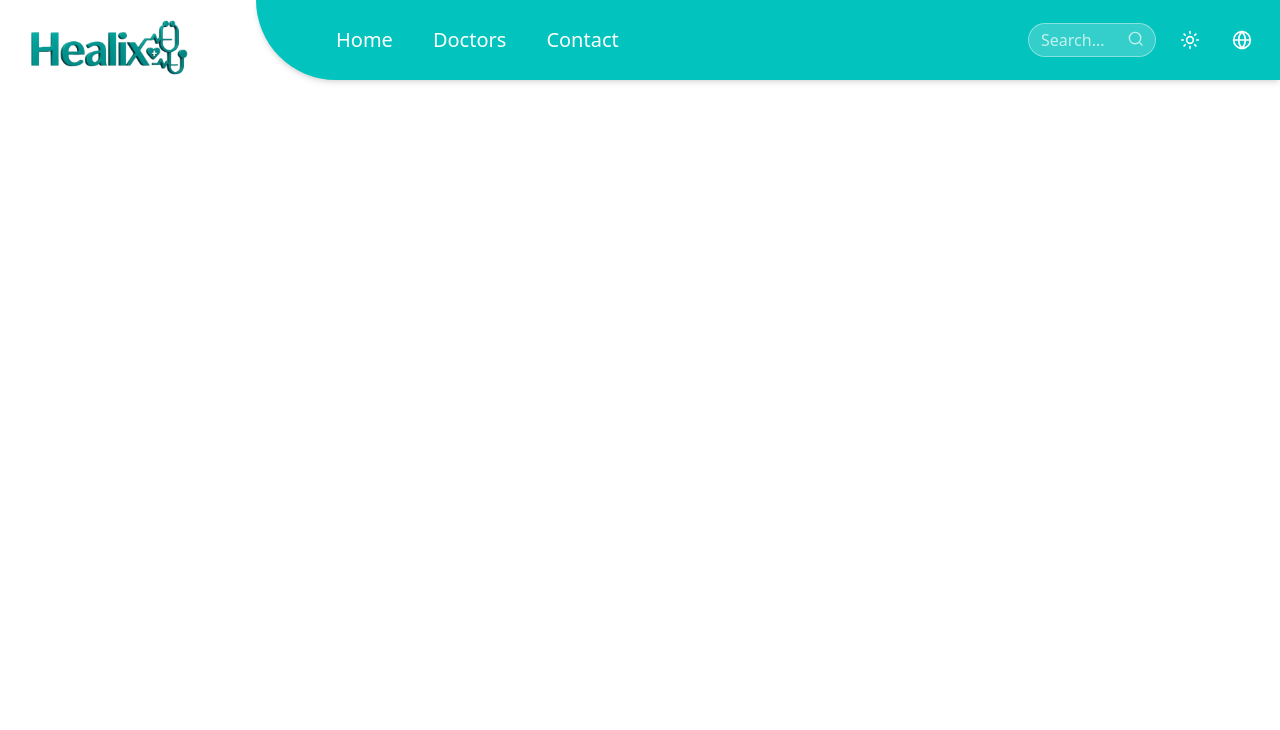
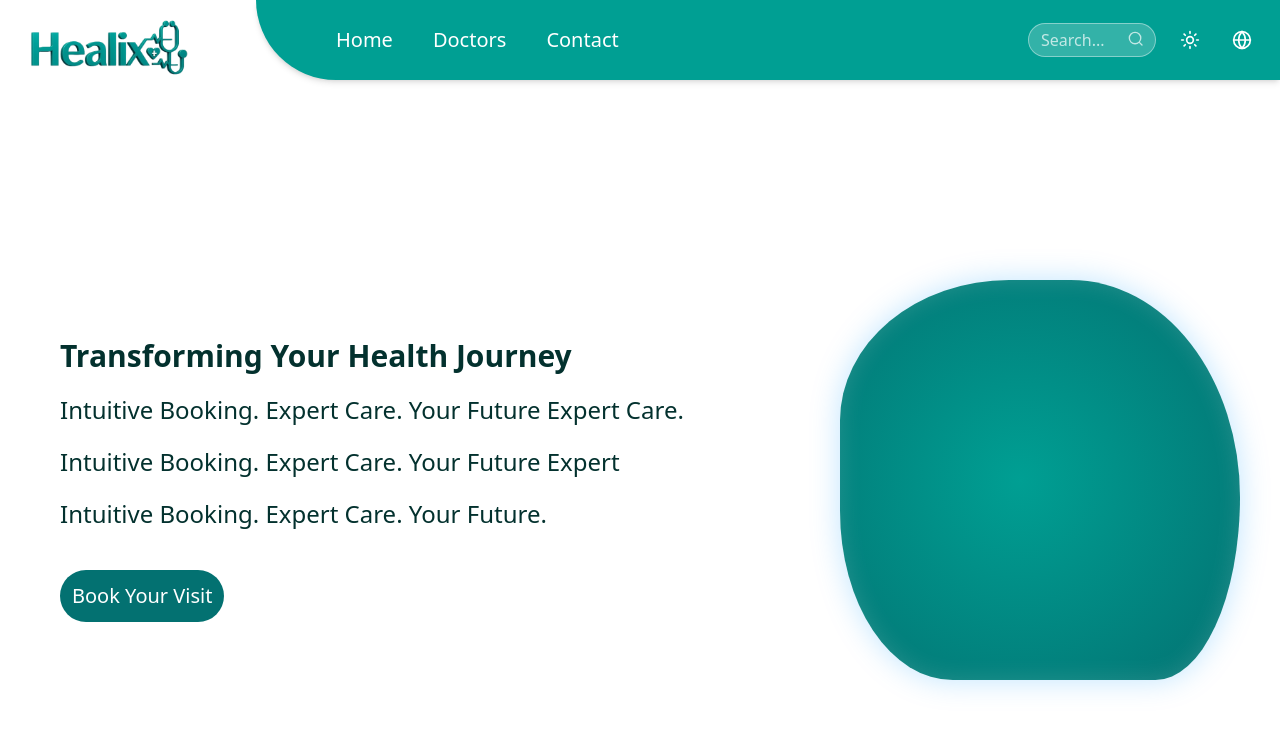
Before and after one commit to RawanIbrahim0/clinic_project_in_react, a React (Vite) app: page / in a window 1280 px wide. Shown: the top 730 px of the page. Built offline with nearby package versions, Linux system fonts and the light colour scheme.

Commit message:
add home page

```diff
--- a/src/App.jsx
+++ b/src/App.jsx
@@ -1,12 +1,14 @@
 import Logo from './assets/logo.png'
 import './App.css'
 import NavBar from './components/NavBar'
+import Home from './pages/Home'
 
 function App() {
 
   return (
     <>
        <NavBar/>
+       <Home/>
 
     </>
   )
--- a/src/components/NavBar.jsx
+++ b/src/components/NavBar.jsx
@@ -15,14 +15,13 @@ const NavBar = () => {
             <img src={Logo} alt="logo" className="w-[17%] pt-7"  />
 
             <div className="clip-left-wave w-[80%] h-20 flex items-center justify-between
-    bg-[var(--robin-egg-blue)] rounded-bl-full shadow-md justify-self-end">
+    bg-[var(--persian-green)] rounded-bl-full shadow-md justify-self-end">
 
                 <ul className="flex-1 flex justify-start pl-20 items-center gap-10 text-white text-xl">
-                    <li className="hover:text-gray-100 cursor-pointer transition">Home</li>
-                    <li className="hover:text-gray-100 cursor-pointer transition">Doctors</li>
-                    <li className="hover:text-gray-100 cursor-pointer transition">Contact</li>
+                    <li className="hover:text-[var(--timberwolf)] hover:-translate-y-1 duration-300 font-medium cursor-pointer transition">Home</li>
+                    <li className="hover:text-[var(--timberwolf)] hover:-translate-y-1 duration-300 font-medium  cursor-pointer transition">Doctors</li>
+                    <li className="hover:text-[var(--timberwolf)] hover:-translate-y-1 duration-300 font-medium cursor-pointer transition">Contact</li>
                 </ul>
-
                 <div className="flex items-center gap-4 pr-5">
                     {/* حقل البحث */}
                     <div className="relative">
--- a/src/index.css
+++ b/src/index.css
@@ -20,9 +20,25 @@
 --robin-egg-blue: #02c3bdff;
 --timberwolf: #040404ff;
 }
+.water-drop {
+  width: 400px;
+  height: 400px;
+  background: radial-gradient(circle at 45% 50%, var(--persian-green), var(--caribbean-current));
+  border-radius: 60% 60% 30% 40% / 50% 77% 65% 60%;
+  box-shadow: inset 0 0 25px rgba(255, 255, 255, 0.15),
+              0 0 30px rgba(0, 150, 255, 0.25);
 
-.clip-left-wave {
-  clip-path: path(
-    "M 0 0 C 80 0, 150 60, 200 120 Q 250 180, 350 180 L 100% 180 L 100% 0 Z"
-  );
+  margin: 60px auto;
+  position: relative;
+  overflow: hidden;
 }
+
+/* حركة الطفو الخفيفة */
+@keyframes float {
+  0%, 100% {
+    transform: translateY(0);
+  }
+  50% {
+    transform: translateY(-6px);
+  }
+}
--- /dev/null
+++ b/src/pages/Home.jsx
@@ -0,0 +1,35 @@
+import React from "react";
+
+const Home = () => {
+  return (
+    <div className="flex justify-between items-center pl-10 pr-10">
+      <div className="flex flex-col justify-center items-start p-5 text-start gap-5 h-[100vh]">
+        <h1 className="text-3xl font-bold text-[var(--dark-green)]">
+          Transforming Your Health Journey
+        </h1>
+        <p className="text-2xl text-[var(--dark-green)]">
+          Intuitive Booking. Expert Care. Your Future Expert Care.
+        </p>
+        <p className="text-2xl text-[var(--dark-green)]">
+          Intuitive Booking. Expert Care. Your Future Expert{" "}
+        </p>
+        <p className="text-2xl text-[var(--dark-green)]">
+          Intuitive Booking. Expert Care. Your Future.
+        </p>
+        <button
+          className="mt-5 bg-[var(--caribbean-current)] text-white p-3 rounded-full
+        hover:-translate-y-1 font-medium duration-300 hover:bg-[var(--robin-egg-blue)] text-xl"
+        >
+          Book Your Visit
+        </button>
+      </div>
+      <div>
+        <div className="water-drop">
+
+        </div>
+      </div>
+    </div>
+  );
+};
+
+export default Home;
```
